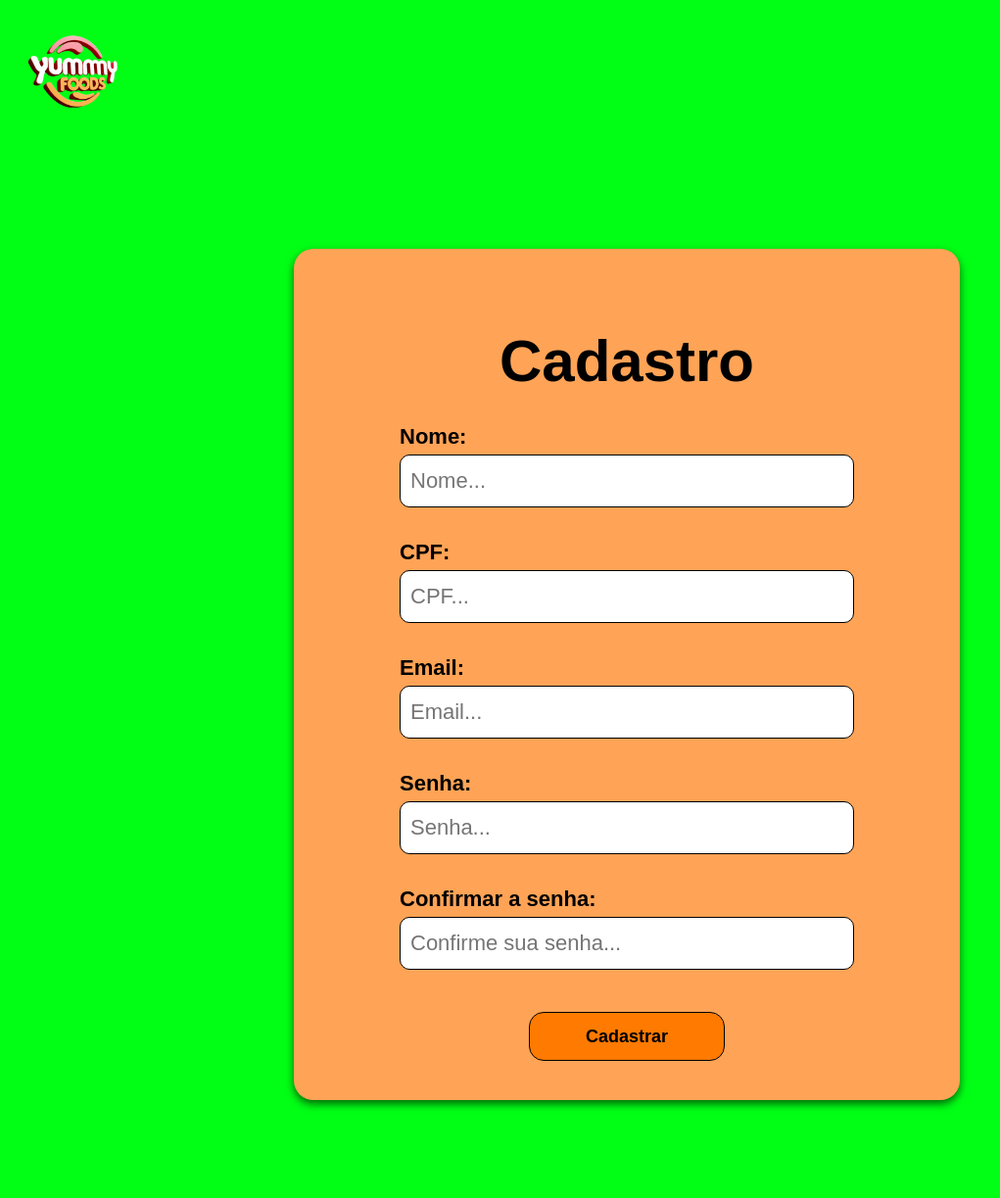
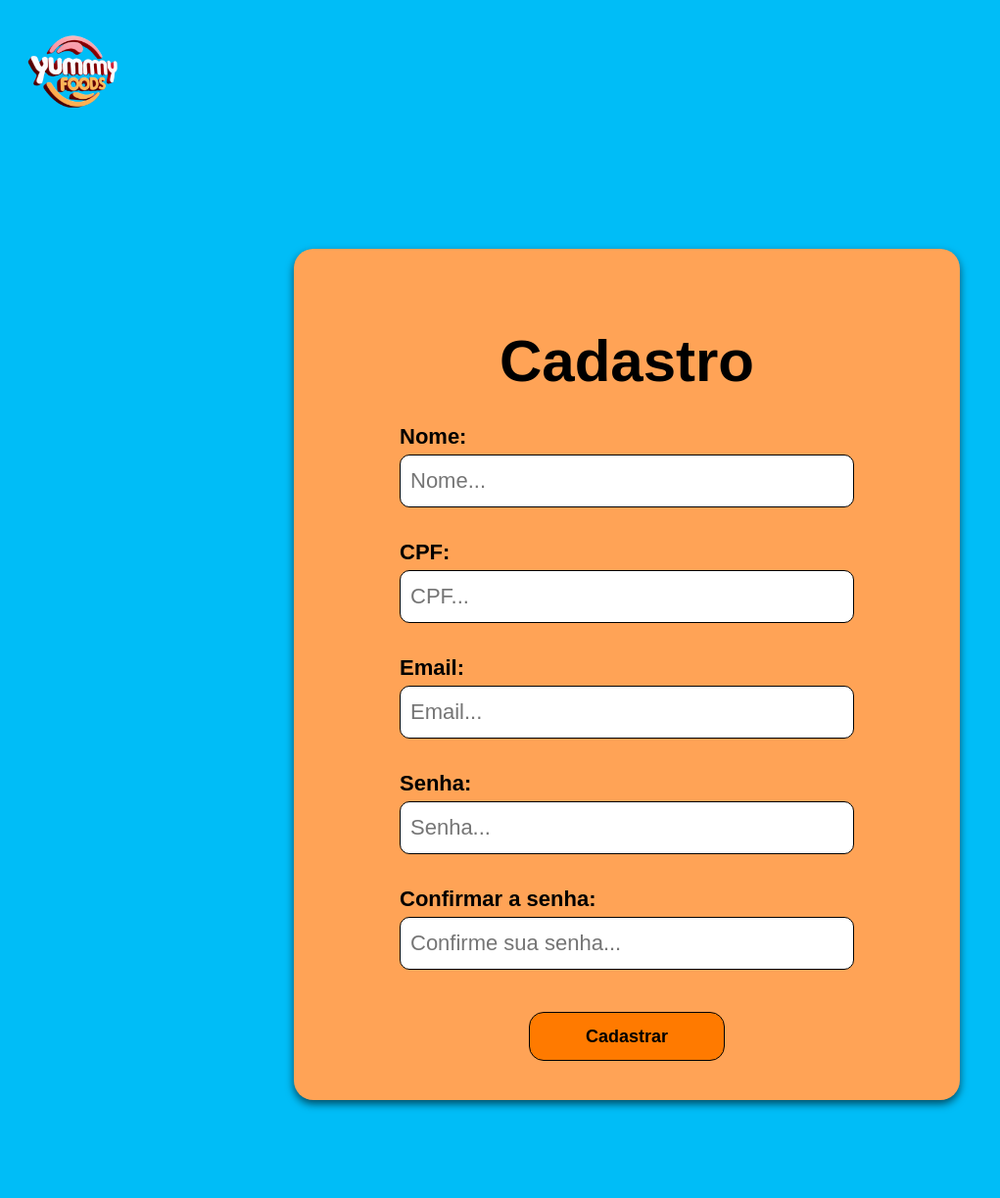
Before and after one commit to Vinicius0421/projeto_tcc, a PHP site: page /cadastro.html in a window 1280 px wide. Shown: the whole page at 98% size, without its empty margins (0-1021 px from the left). Run offline with PHP 8.4, Linux system fonts and the light colour scheme.

Commit message:
AZUL CLARO

```diff
--- a/projeto_tcc/projeto_tcc/area_funcionario/cadastro/cadastro.css
+++ b/projeto_tcc/projeto_tcc/area_funcionario/cadastro/cadastro.css
@@ -1,6 +1,6 @@
 body {
     font-family: Arial, sans-serif;
-    background-color: #00ff15;
+    background-color: #00bdf7;
     margin: 0;
     padding: 0;
 }
```
